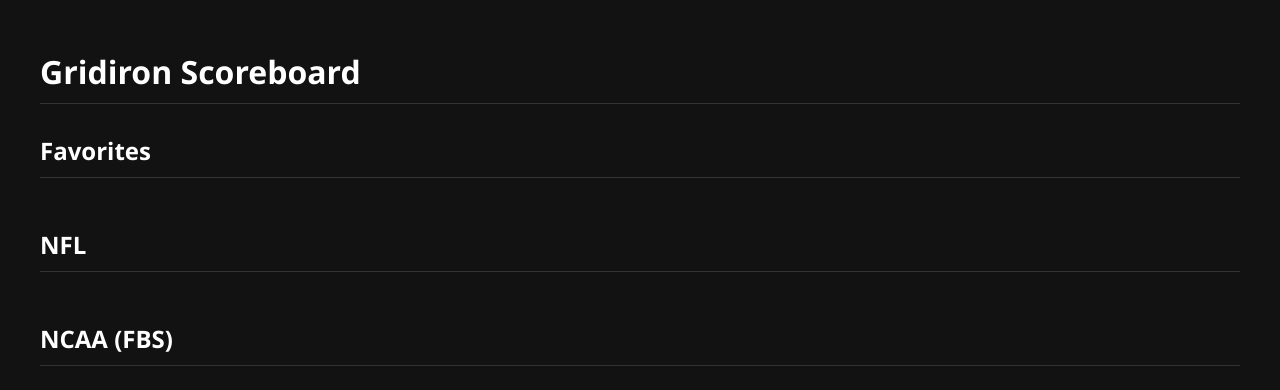
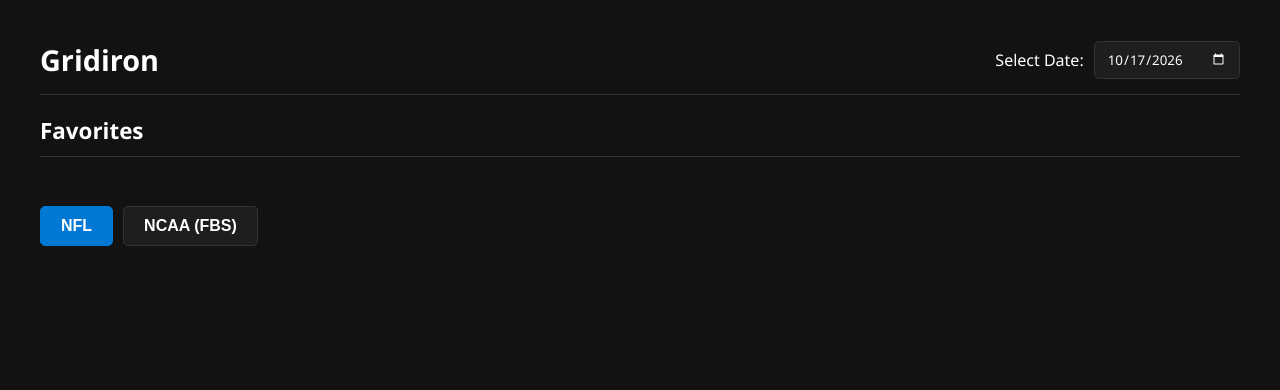
Before and after one commit to exiastar/Football-scores, a plain HTML site: page public/index.html in a window 1280 px wide. Drawn offline with Linux system fonts and the light colour scheme; no server answers.

Commit message:
Enhance dashboard layout and score fetching logic
Refactor HTML structure and styles for dashboard and tabs. Update date picker functionality and improve score fetching logic.

```diff
--- a/public/index.html
+++ b/public/index.html
@@ -11,8 +11,10 @@
             --text-main: #ffffff;
             --text-muted: #a0a0a0;
             --accent: #0078d4;
+            --accent-hover: #005a9e;
             --favorite-bg: #1a2a3a;
             --favorite-border: #0078d4;
+            --border-color: #333;
         }
         body {
             font-family: 'Segoe UI', Tahoma, Geneva, Verdana, sans-serif;
@@ -22,9 +24,63 @@
             padding: 20px;
         }
         .dashboard { max-width: 1200px; margin: auto; }
-        h1, h2 { border-bottom: 1px solid #333; padding-bottom: 10px; margin-top: 30px; }
-        .grid { display: grid; grid-template-columns: repeat(auto-fill, minmax(320px, 1fr)); gap: 15px; }
-        .card { background: var(--card-bg); padding: 15px; border-radius: 8px; border: 1px solid #333; display: flex; flex-direction: column; }
+
+        /* Header & Controls */
+        .header-controls {
+            display: flex;
+            justify-content: space-between;
+            align-items: center;
+            border-bottom: 1px solid var(--border-color);
+            padding-bottom: 15px;
+            margin-bottom: 20px;
+            margin-top: 20px;
+        }
+        h1 { margin: 0; font-size: 1.8em; }
+        .date-picker-container {
+            display: flex;
+            align-items: center;
+            gap: 10px;
+        }
+        input[type="date"] {
+            background-color: var(--card-bg);
+            color: var(--text-main);
+            border: 1px solid var(--border-color);
+            padding: 8px 12px;
+            border-radius: 5px;
+            color-scheme: dark;
+            font-family: inherit;
+        }
+
+        /* Tabs */
+        .tabs {
+            display: flex;
+            gap: 10px;
+            margin-bottom: 20px;
+        }
+        .tab-btn {
+            background-color: var(--card-bg);
+            color: var(--text-main);
+            border: 1px solid var(--border-color);
+            padding: 10px 20px;
+            border-radius: 5px;
+            cursor: pointer;
+            font-size: 1em;
+            font-weight: 600;
+            transition: background 0.2s;
+        }
+        .tab-btn:hover { background-color: #2a2a2a; }
+        .tab-btn.active {
+            background-color: var(--accent);
+            border-color: var(--accent);
+        }
+        .tab-content { display: none; }
+        .tab-content.active { display: block; }
+
+        h2 { border-bottom: 1px solid var(--border-color); padding-bottom: 10px; margin-top: 10px; font-size: 1.4em; }
+
+        /* Grid & Cards */
+        .grid { display: grid; grid-template-columns: repeat(auto-fill, minmax(320px, 1fr)); gap: 15px; margin-bottom: 30px; }
+        .card { background: var(--card-bg); padding: 15px; border-radius: 8px; border: 1px solid var(--border-color); display: flex; flex-direction: column; }
         .card.favorite { border: 1px solid var(--favorite-border); background-color: var(--favorite-bg); }
         .team { display: flex; justify-content: space-between; margin: 10px 0; align-items: center; }
         .team img { width: 30px; height: 30px; margin-right: 15px; object-fit: contain; }
@@ -38,43 +94,90 @@
             font-size: 0.8em;
             color: var(--text-muted);
             margin-top: 15px;
-            border-top: 1px solid #333;
+            border-top: 1px solid var(--border-color);
             padding-top: 10px;
         }
+        .no-data { color: var(--text-muted); font-style: italic; }
     </style>
 </head>
 <body>
 
 <div class="dashboard">
     <div id="scoreboard-container">
-        <h1>Gridiron Scoreboard</h1>
 
-        <h2>Favorites</h2>
-        <div id="favorites-grid" class="grid"></div>
+        <div class="header-controls">
+            <h1>Gridiron</h1>
+            <div class="date-picker-container">
+                <label for="game-date">Select Date:</label>
+                <input type="date" id="game-date">
+            </div>
+        </div>
 
-        <h2>NFL</h2>
-        <div id="nfl-grid" class="grid"></div>
+        <div id="favorites-section">
+            <h2>Favorites</h2>
+            <div id="favorites-grid" class="grid"></div>
+        </div>
 
-        <h2>NCAA (FBS)</h2>
-        <div id="ncaa-grid" class="grid"></div>
+        <div class="tabs">
+            <button class="tab-btn active" onclick="switchTab('nfl')" id="btn-nfl">NFL</button>
+            <button class="tab-btn" onclick="switchTab('ncaa')" id="btn-ncaa">NCAA (FBS)</button>
+        </div>
+
+        <div id="tab-nfl" class="tab-content active">
+            <div id="nfl-grid" class="grid"></div>
+        </div>
+
+        <div id="tab-ncaa" class="tab-content">
+            <div id="ncaa-grid" class="grid"></div>
+        </div>
+
     </div>
 </div>
 
 <script>
-    // Pinned Teams
     const FAVORITE_TEAMS = ["Carolina Panthers", "Clemson Tigers"];
+    let pollingInterval;
 
-    // ESPN API Endpoints
-    const ENDPOINTS = {
+    const BASE_ENDPOINTS = {
         nfl: 'https://site.api.espn.com/apis/site/v2/sports/football/nfl/scoreboard',
         ncaa: 'https://site.api.espn.com/apis/site/v2/sports/football/college-football/scoreboard?groups=80'
     };
 
-    async function fetchScores() {
+    // Initialize Date Picker
+    const dateInput = document.getElementById('game-date');
+    const today = new Date();
+    // Offset for local timezone formatting to ensure picker shows local date
+    const offset = today.getTimezoneOffset() * 60000;
+    const localISOTime = (new Date(today - offset)).toISOString().split('T')[0];
+    dateInput.value = localISOTime;
+
+    dateInput.addEventListener('change', (e) => {
+        fetchScores(e.target.value);
+    });
+
+    function switchTab(tab) {
+        document.querySelectorAll('.tab-content').forEach(el => el.classList.remove('active'));
+        document.querySelectorAll('.tab-btn').forEach(el => el.classList.remove('active'));
+
+        document.getElementById(`tab-${tab}`).classList.add('active');
+        document.getElementById(`btn-${tab}`).classList.add('active');
+    }
+
+    async function fetchScores(dateString = null) {
+        let nflUrl = BASE_ENDPOINTS.nfl;
+        let ncaaUrl = BASE_ENDPOINTS.ncaa;
+
+        // Append date parameter if specific date is selected
+        if (dateString) {
+            const espnDate = dateString.replace(/-/g, '');
+            nflUrl += `?dates=${espnDate}`;
+            ncaaUrl += `&dates=${espnDate}`;
+        }
+
         try {
             const [nflRes, ncaaRes] = await Promise.all([
-                fetch(ENDPOINTS.nfl),
-                fetch(ENDPOINTS.ncaa)
+                fetch(nflUrl),
+                fetch(ncaaUrl)
             ]);
 
             const nflData = await nflRes.json();
@@ -95,7 +198,6 @@
         const getScore = (team) => team.score || '0';
         const getLogo = (team) => team.team.logo || '';
 
-        // Extract Win/Loss Record
         const getRecord = (team) => {
             if (team.records && team.records.length > 0) {
                 return `(${team.records[0].summary})`;
@@ -103,13 +205,11 @@
             return '';
         };
 
-        // Extract TV Network
         let tvNetwork = 'N/A';
         if (comp.broadcasts && comp.broadcasts.length > 0 && comp.broadcasts[0].names) {
             tvNetwork = comp.broadcasts[0].names.join(', ');
         }
 
-        // Extract Betting Odds
         let oddsStr = 'N/A';
         if (comp.odds && comp.odds.length > 0) {
             const spread = comp.odds[0].details || '';
@@ -173,14 +273,26 @@
             if (card) ncaaHtml += card;
         });
 
-        favoritesEl.innerHTML = favoritesHtml || '<p style="color: var(--text-muted);">No favorite teams playing today.</p>';
-        nflEl.innerHTML = nflHtml;
-        ncaaEl.innerHTML = ncaaHtml;
+        favoritesEl.innerHTML = favoritesHtml || '<p class="no-data">No favorite teams scheduled on this date.</p>';
+        nflEl.innerHTML = nflHtml || '<p class="no-data">No NFL games scheduled on this date.</p>';
+        ncaaEl.innerHTML = ncaaHtml || '<p class="no-data">No NCAA games scheduled on this date.</p>';
     }
 
-    // Initialize and set 60-second polling
-    fetchScores();
-    setInterval(fetchScores, 60000);
+    function startPolling() {
+        // Clear existing interval if date changes
+        if (pollingInterval) clearInterval(pollingInterval);
+
+        // Initial Fetch
+        fetchScores(dateInput.value);
+
+        // Poll every 60 seconds
+        pollingInterval = setInterval(() => {
+            fetchScores(dateInput.value);
+        }, 60000);
+    }
+
+    // Initialize application
+    startPolling();
 </script>
 </body>
 </html>
```
